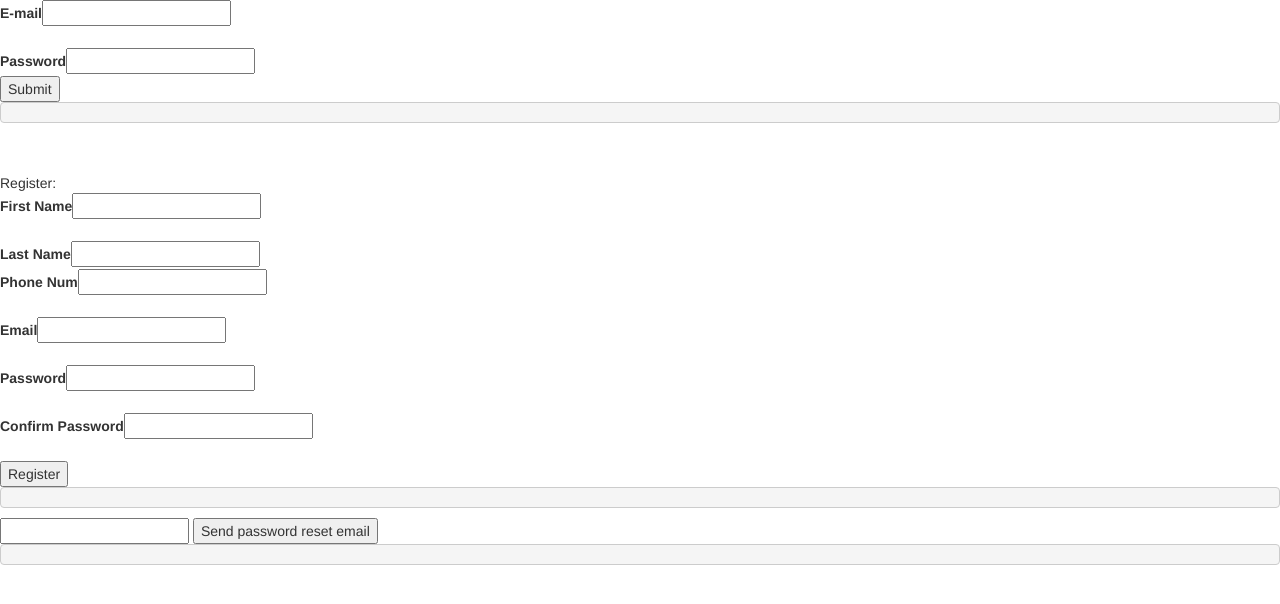
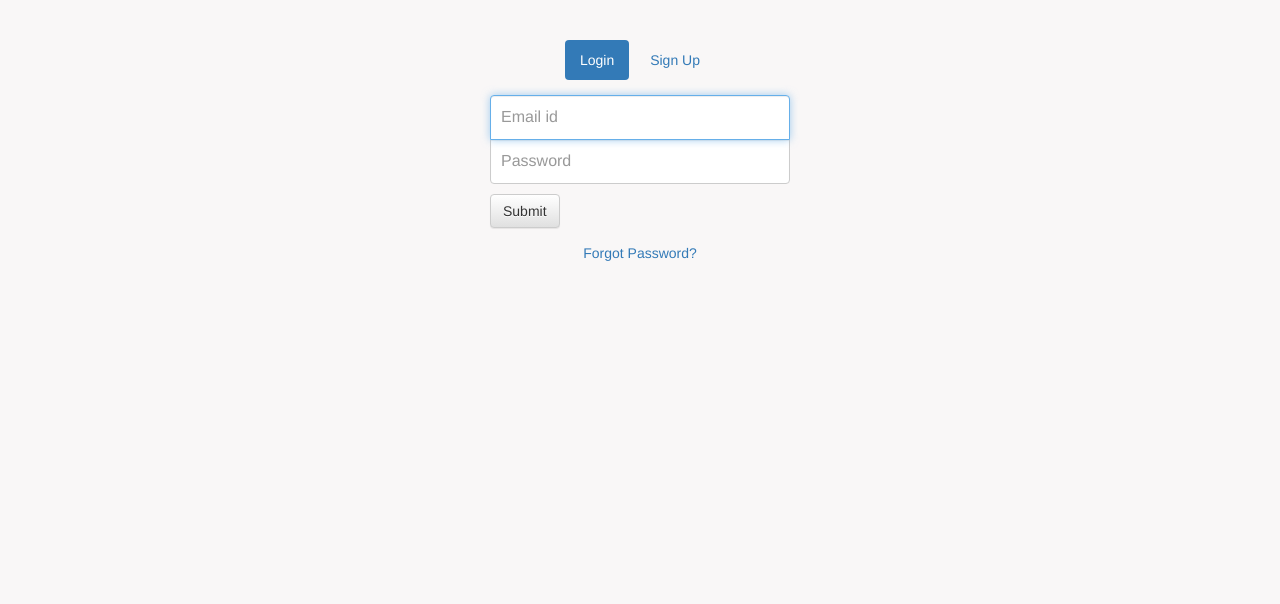
Before and after one commit to anshulgarg19/discuss, a CodeIgniter app: page /solr/ in a window 1280 px wide. Shown: the top 604 px of the page. Run offline with CodeIgniter, Linux system fonts and the light colour scheme.

Commit message:
Landing page frontend and tag_details links

```diff
--- a/application/models/Tag_model.php
+++ b/application/models/Tag_model.php
@@ -42,7 +42,7 @@
 
 		public function getQuestionsForTag($tag)
 		{
-			$q = "SELECT title, Questions.created_on, question_content, answer_count FROM Tags_Questions INNER JOIN Questions on Questions.question_id=Tags_Questions.question_id INNER JOIN Tags on Tags_Questions.tag_id = Tags.tag_id WHERE Tags.tag_id=? ORDER BY Questions.created_on DESC LIMIT 10";
+			$q = "SELECT Questions.question_id, title, Questions.created_on, question_content, answer_count FROM Tags_Questions INNER JOIN Questions on Questions.question_id=Tags_Questions.question_id INNER JOIN Tags on Tags_Questions.tag_id = Tags.tag_id WHERE Tags.tag_id=? ORDER BY Questions.created_on DESC LIMIT 10";
 			$result = $this->db->query($q, array($tag));
 			if(!$result) {
 				return $this->error();
--- a/application/views/home_page.php
+++ b/application/views/home_page.php
@@ -8,58 +8,77 @@
 		<meta http-equiv="X-UA-Compatible" content="IE=edge">
 		<meta name="viewport" content="width=device-width, initial-scale=1">
 		<title>discuss.io</title>
-
 		<!-- Latest compiled and minified CSS -->
 		<link rel="stylesheet" href="https://maxcdn.bootstrapcdn.com/bootstrap/3.3.6/css/bootstrap.min.css" integrity="sha384-1q8mTJOASx8j1Au+a5WDVnPi2lkFfwwEAa8hDDdjZlpLegxhjVME1fgjWPGmkzs7" crossorigin="anonymous">
-
 		<!-- Optional theme -->
 		<link rel="stylesheet" href="https://maxcdn.bootstrapcdn.com/bootstrap/3.3.6/css/bootstrap-theme.min.css" integrity="sha384-fLW2N01lMqjakBkx3l/M9EahuwpSfeNvV63J5ezn3uZzapT0u7EYsXMjQV+0En5r" crossorigin="anonymous">
+		<link rel="stylesheet" href="/static/css/homepage.css">
 	</head>
 	<body>
-	<!-- login form -->
-	<form>
-		<label for="login_email">E-mail </label><input type="email" name="email" id="login_email"><br/>
-		<div id="error-login_email"></div><br/>
-		<label for="login_password">Password </label><input type="password" name="password" id="login_password"><br/>
-		<button type="button" id="login_submit">Submit</button>
+
+		<div class="container">
+
+			<!-- Nav tabs -->
+			<ul class="nav nav-pills" role="tablist">
+				<li role="presentation" class="active"><a href="#login" aria-controls="home" role="tab" data-toggle="tab">Login</a></li>
+				<li role="presentation"><a href="#signup" aria-controls="profile" role="tab" data-toggle="tab">Sign Up</a></li>
+			</ul>
+			<!-- Tab panes -->
+			<div class="tab-content">
+				<div role="tabpanel" class="tab-pane" id="signup">
+					<form class="form-signin">
+						<label class="sr-only" autofocus for="first_name">First Name </label><input placeholder="Firstname" class="form-control" type="text" name="fname" id="first_name">
+						<div id="error-first-name" class="error-div"></div>
+						<label class="sr-only" for="last_name">Last Name </label><input placeholder="Lastname" class="form-control" type="text" name="lname" id="last_name">
+						<label class="sr-only" for="phone_num">Phone Num </label><input placeholder="phone number" class="form-control" type="text" name="pnum" id="phone_num">
+						<div id="error-pnum" class="error-div"></div>
+						<label class="sr-only" for="register_email">Email </label><input placeholder="email address" class="form-control" type="text" name="email" id="register_email">
+						<div id="error-register_email" class="error-div"></div>
+						<label class="sr-only" for="register_password">Password </label><input placeholder="password" class="form-control" type="password" name="password" id="register_password">
+						<div id="error-register_password" class="error-div"></div>
+						<label class="sr-only" for="confirm_password">Confirm Password</label><input placeholder="confirm password" class="form-control" type="password" name="confirm_pw" id="confirm_password">
+
+						<div id="error-confirm_password" class="error-div"></div>
+						<button type="button" class="btn btn-default" id="register_submit">Register</button>
 					</form>
 
-	<pre id="result"></pre>
+				</div>
+				<div role="tabpanel" class="tab-pane active" id="login">
+					<form class="form-signin">
+						<label class="sr-only" for="login_email">E-mail </label><input placeholder="Email id" class="form-control" type="email" name="email" id="login_email" required autofocus>
+						<div id="error-login_email"></div>
+						<label class="sr-only" for="login_password">Password </label><input required placeholder="Password" class="form-control" type="password" name="password" id="login_password">
+						<button type="button" class="btn btn-default" id="login_submit">Submit</button>
+					</form>
+						<!-- Button trigger modal -->
+						<a type="button" data-toggle="modal" data-target="#ForgotPasswordModal">
+							Forgot Password?
+						</a>
+				</div>
+			</div>
+		</div>
+		<!-- Modal -->
+		<div class="modal fade" id="ForgotPasswordModal" tabindex="-1" role="dialog" aria-labelledby="ForgotPasswordModal">
+		  <div class="modal-dialog" role="document">
+		    <div class="modal-content">
+		      <div class="modal-header">
+		        <button type="button" class="close" data-dismiss="modal" aria-label="Close"><span aria-hidden="true">&times;</span></button>
+		        <h4 class="modal-title" id="myModalLabel">Forgot password</h4>
+		      </div>
+		      <div class="modal-body">
 
-	<!-- register form -->
+		        <form id="pwresetemail" class="form-signin">
+		        	<input type="text" class="form-control" name="forgotmail">
+		        	<button class="btn btn-default" type="button" id="reset_button">Send password reset email</button>
+		        </form>
+		      </div>
+		      <div class="modal-footer">
+		        <button type="button" class="btn btn-default" data-dismiss="modal">Close</button>
+		      </div>
+		    </div>
+		  </div>
+		</div>
 
-	<br/>
-	<br/>
-	Register:
-	<br/>
-
-	<form>
-		<label for="first_name">First Name </label><input type="text" name="fname" id="first_name"><br/>
-		<div id="error-first-name" class="error-div"></div><br/>
-		<label for="last_name">Last Name </label><input type="text" name="lname" id="last_name"><br/>
-
-		<label for="phone_num">Phone Num </label><input type="text" name="pnum" id="phone_num"><br/>
-		<div id="error-pnum" class="error-div"></div><br/>
-		<label for="register_email">Email </label><input type="text" name="email" id="register_email"><br/>
-		<div id="error-register_email" class="error-div"></div><br/>
-		<label for="register_password">Password </label><input type="password" name="password" id="register_password"><br/>
-		<div id="error-register_password" class="error-div"></div><br/>
-		<label for="confirm_password">Confirm Password</label><input type="password" name="confirm_pw" id="confirm_password">
-		<br/>
-		<div id="error-confirm_password" class="error-div"></div><br/>
-		<button type="button" id="register_submit">Register</button>
-	</form>
-
-	<pre id="register_response"></pre>
-
-
-	<div id="modal">
-		<form id="pwresetemail">
-			<input type="text" name="forgotmail">
-			<button type="button" id="reset_button">Send password reset email</button>
-		</form>
-		<pre id="reset_result"></pre>
-	</div>
 		<!-- page javscript -->
 		<script src="https://ajax.googleapis.com/ajax/libs/jquery/2.2.2/jquery.min.js"></script>
 		<script type="text/javascript" src="static/js/homepage.js"></script>
--- a/application/views/tag_details.php
+++ b/application/views/tag_details.php
@@ -12,7 +12,7 @@
 		</form>
 		<?php foreach($questions as $question) {?>
 			<div class="panel panel-default">
-			  <div class="panel-heading"><b><?php echo $question['title']; ?></b></div>
+			  <div class="panel-heading"><a href="question/questiondetails?question=<?php echo $question['question_id'];?>"><strong><?php echo $question['title']; ?></strong></a></div>
 			  <div class="panel-body">
 			    <?php echo substr($question['question_content'], 0, 500);
 			    if(strlen($question['question_content']) > 500) {
@@ -20,7 +20,8 @@
 			    }?>
 			  </div>
 			  <footer class="footer">
-			  	<a><?php echo $question['answer_count']?> answers</a>
+			  	<a href="question/questiondetails?question=<?php echo $question['question_id'];?>">
+			  		<?php echo $question['answer_count']?> answers</a>
 			  	<div class="pull-right">
 			  		Posted on <?php echo $question['created_on']?>
 			  	</div>
--- /dev/null
+++ b/static/css/homepage.css
@@ -0,0 +1,61 @@
+body {
+  padding-top: 40px;
+  padding-bottom: 40px;
+  background-color: #f9f7f7;
+  text-align: center;
+}
+
+.form-signin {
+  max-width: 330px;
+  padding: 15px;
+  margin: 0 auto;
+  text-align: left;
+}
+.form-signin .form-signin-heading,
+.form-signin .checkbox {
+  margin-bottom: 10px;
+}
+.form-signin .checkbox {
+  font-weight: normal;
+}
+.form-signin .form-control {
+  position: relative;
+  height: auto;
+  -webkit-box-sizing: border-box;
+     -moz-box-sizing: border-box;
+          box-sizing: border-box;
+  padding: 10px;
+  font-size: 16px;
+}
+.form-signin .form-control:focus {
+  z-index: 2;
+}
+.form-signin input[type="email"] {
+  margin-bottom: -1px;
+  border-bottom-right-radius: 0;
+  border-bottom-left-radius: 0;
+}
+.form-signin input[type="password"] {
+  border-top-left-radius: 0;
+  border-top-right-radius: 0;
+}
+
+.form-signin button {
+  margin-top: 10px;
+}
+
+.nav-tabs > li, .nav-pills > li {
+    float:none;
+    display:inline-block;
+    *display:inline; /* ie7 fix */
+     zoom:1; /* hasLayout ie7 trigger */
+}
+
+.nav-tabs, .nav-pills {
+    text-align:center;
+}
+
+.form-signin a {
+  text-align: center;
+  margin-top: 10px;
+}
```
Lines whose indentation alone changed are shown as unchanged.
